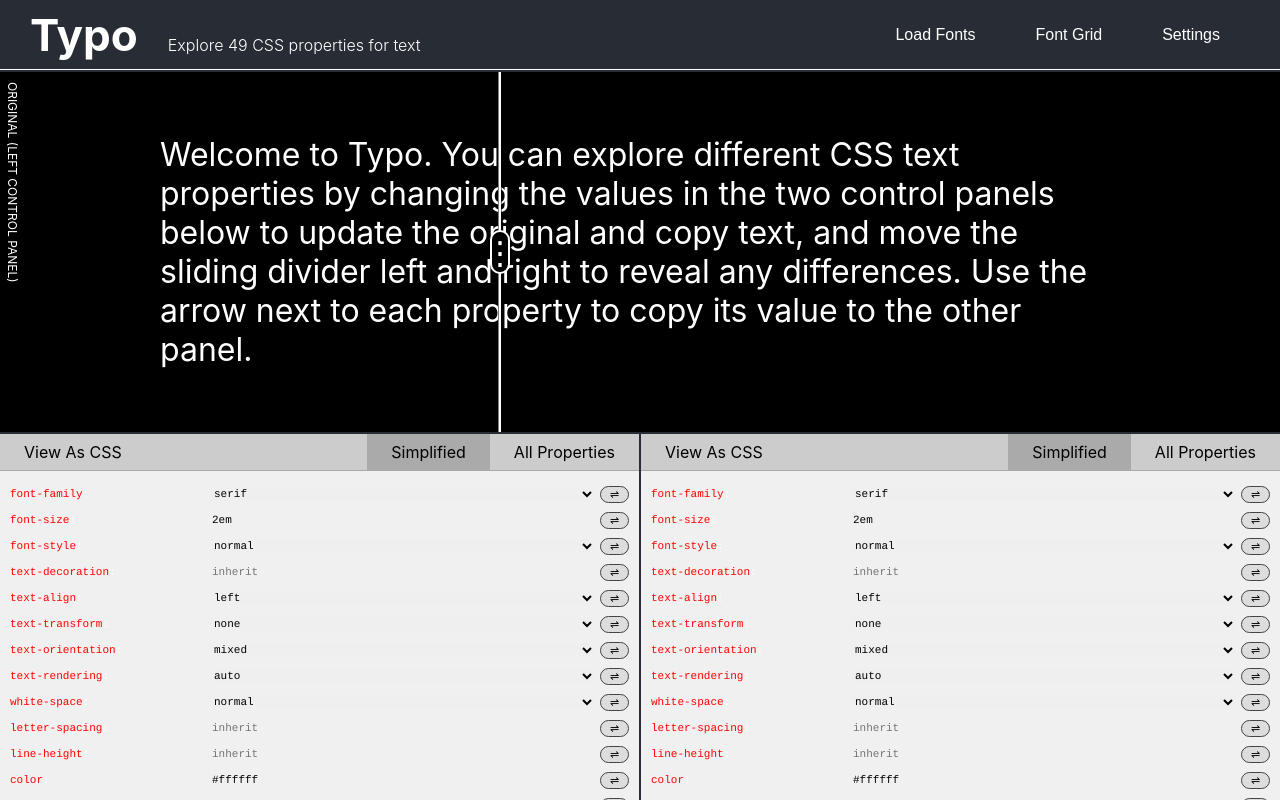
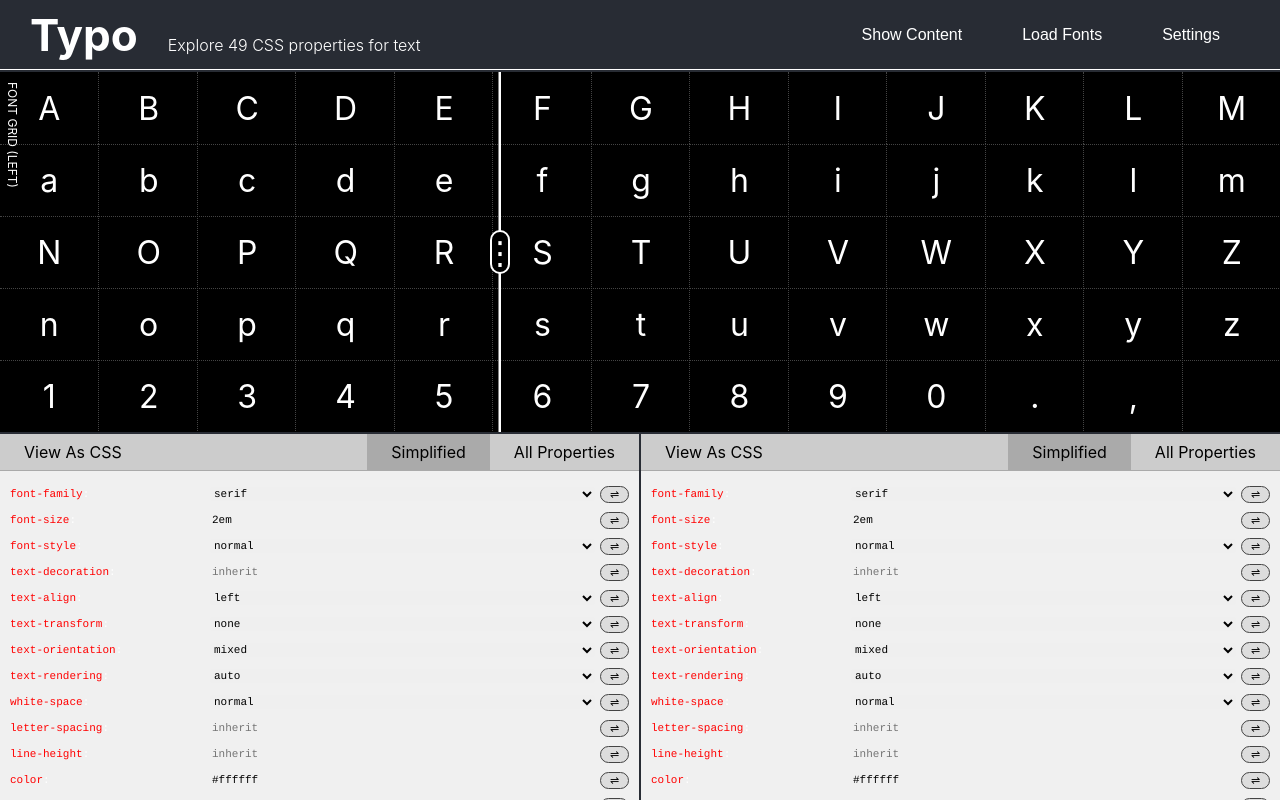
Before and after one commit to onion2k/typo, a React (Create React App) app: page / in a window 1280 px wide. Built offline with nearby package versions, Linux system fonts and the light colour scheme.

Commit message:
Working font grid:

```diff
--- a/src/App.js
+++ b/src/App.js
@@ -1,6 +1,7 @@
 import React, { useState } from "react";
 import CssPropertiesContext from "./CssProperties";
 import Splitscreen from "./Components/Splitscreen";
+import Typo from "./Components/Typo";
 import Fontgrid from "./Components/Fontgrid";
 import Controller from "./Components/Controller";
 import Header from "./Components/Header";
@@ -25,8 +26,7 @@ export default function App() {
   let [diff, setDiff] = useState(false);
   let [original, setOriginal] = useState(defaultState);
   let [copy, setCopy] = useState(defaultState);
-
-  let splitscreen = true;
+  let [splitscreen, setSplitscreen] = useState(false);
 
   const transfer = (name, value) => {
     const originalStyle = { ...original };
@@ -63,26 +63,49 @@ export default function App() {
         diff={diff}
         updateFont={updateFont}
         updateSettings={updateSettings}
+        splitscreen={splitscreen}
+        setSplitscreen={setSplitscreen}
       />
       <div className="typo-splitscreen">
         {splitscreen ? (
-          <Splitscreen
-            copy={copy}
-            original={original}
+          <Splitscreen>
+            <Typo
+              copy
+              title="Copy (right)"
+              style={copy}
               content={content}
               foreground={foreground}
               background={background}
               diff={diff}
             />
-        ) : (
-          <Fontgrid
-            title="Font grid"
+            <Typo
+              original
+              title="Original (left)"
               style={original}
               content={content}
               foreground={foreground}
               background={background}
+            />
+          </Splitscreen>
+        ) : (
+          <Splitscreen>
+            <Fontgrid
+              copy
+              title="Font grid (right)"
+              style={copy}
+              foreground={foreground}
+              background={background}
               diff={diff}
             />
+            <Fontgrid
+              original
+              title="Font grid (left)"
+              style={original}
+              foreground={foreground}
+              background={background}
+              diff={diff}
+            />
+          </Splitscreen>
         )}
       </div>
       <CssPropertiesContext.Provider value={{ cssTextFeatures }}>
--- a/src/Components/Header.js
+++ b/src/Components/Header.js
@@ -2,6 +2,7 @@ import React, { useState, useCallback, useRef } from "react";
 import path from "path";
 import { useDropzone } from "react-dropzone";
 import "./Header.css";
+import Splitscreen from "./Splitscreen";
 
 const cssdata = require("../ctf.json");
 const cssTextFeatures = cssdata.cssTextFeatures;
@@ -24,7 +25,9 @@ export default function Header({
   background,
   diff,
   updateFont,
-  updateSettings
+  updateSettings,
+  setSplitscreen,
+  splitscreen
 }) {
   const [loadfont, setLoadfont] = useState(false);
   const [settings, setSettings] = useState(false);
@@ -142,17 +145,17 @@ export default function Header({
       <div className="options">
         <button
           onClick={() => {
+            setSplitscreen(!splitscreen);
+          }}
+        >
+          {splitscreen ? "Show Font Grid" : "Show Content"}
+        </button>
+        <button
+          onClick={() => {
             setLoadfont(true);
           }}
         >
           Load Fonts
-        </button>
-        <button
-          onClick={() => {
-            // setFontviewer(true);
-          }}
-        >
-          Font Grid
         </button>
         <button
           onClick={() => {
--- a/src/Components/Splitscreen.js
+++ b/src/Components/Splitscreen.js
@@ -1,32 +1,14 @@
 import React, { useState } from "react";
 import SplitContext from "../Split";
-import Typo from "./Typo";
 import Divider from "./Divider";
 
-export default function Splitscreen({content,copy,original,foreground,background,diff}) {
-
+export default function Splitscreen({ children }) {
   let [split, setSplit] = useState(500);
 
   return (
-      <SplitContext.Provider value={{ split: split, update: setSplit }}>
-        <Typo
-          copy
-          title="Copy (right control panel)"
-          style={copy}
-          content={content}
-          foreground={foreground}
-          background={background}
-          diff={diff}
-        />
-        <Typo
-          original
-          title="Original (left control panel)"
-          style={original}
-          content={content}
-          foreground={foreground}
-          background={background}
-        />
-        <Divider />
-      </SplitContext.Provider>
-   );
- }
+    <SplitContext.Provider value={{ split: split, update: setSplit }}>
+      {children}
+      <Divider />
+    </SplitContext.Provider>
+  );
+}
```
Lines whose indentation alone changed are shown as unchanged.
